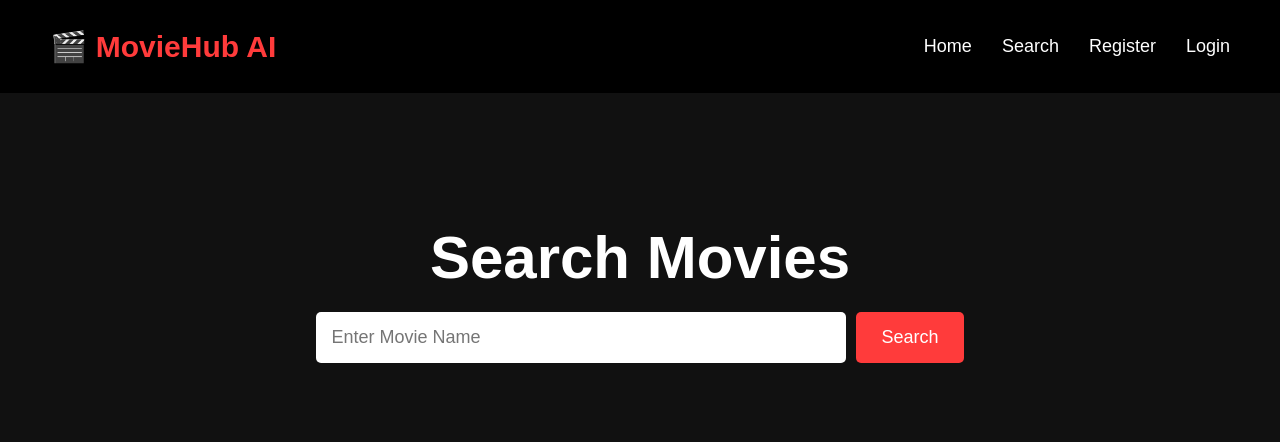
After one commit to yuvraj-shahi-011/AI-MovieRecomendation, a Flask app: page /search in a window 1280 px wide. The commit adds this page. Shown: the top 442 px of the page. Run offline with Flask 3, Linux system fonts and the light colour scheme.

Commit message:
Add authentication, movie search, OMDb integration and UI improvements

```diff
--- a/app.py
+++ b/app.py
@@ -1,46 +1,58 @@
 from flask import Flask, render_template, request, redirect, session
+from dotenv import load_dotenv
+from pathlib import Path
 import sqlite3
+import requests
+import os
+
+# Load .env from same folder as app.py
+env_path = Path(__file__).parent / ".env"
+load_dotenv(dotenv_path=env_path)
+
+OMDB_API_KEY = os.getenv("OMDB_API_KEY")
+SECRET_KEY = os.getenv("SECRET_KEY")
+
+print("ENV FILE:", env_path)
+print("OMDB_API_KEY =", OMDB_API_KEY)
+print("SECRET_KEY =", SECRET_KEY)
 
 app = Flask(__name__)
-
-# Secret Key for Session
-app.secret_key = "moviehub_secret_key"
+app.secret_key = SECRET_KEY
 
 
 # HOME PAGE
 @app.route("/")
 def home():
 
-    popular = [
-        {
-            "title": "The Dark Knight",
-            "vote_average": 9.0,
-            "poster_path": "/qJ2tW6WMUDux911r6m7haRef0WH.jpg"
-        },
-        {
-            "title": "Avengers: Endgame",
-            "vote_average": 8.8,
-            "poster_path": "/or06FN3Dka5tukK1e9sl16pB3iy.jpg"
-        },
-        {
-            "title": "Joker",
-            "vote_average": 8.4,
-            "poster_path": "/udDclJoHjfjb8Ekgsd4FDteOkCU.jpg"
-        },
-        {
-            "title": "Batman Begins",
-            "vote_average": 8.2,
-            "poster_path": "/4MpN4kIEqUjW8OPtOQJXlTdHiJV.jpg"
-        }
+    movie_names = [
+        "The Dark Knight",
+        "Interstellar",
+        "Joker",
+        "Avengers: Endgame"
     ]
+
+    popular = []
+
+    for name in movie_names:
+        try:
+            url = f"https://www.omdbapi.com/?apikey={OMDB_API_KEY}&t={name}"
+            response = requests.get(url, timeout=10)
+            data = response.json()
+
+            if data.get("Response") == "True":
+                popular.append({
+                    "title": data.get("Title"),
+                    "poster": data.get("Poster")
+                })
+
+        except Exception as e:
+            print("Error:", e)
 
     return render_template(
         "index.html",
         popular=popular,
         user=session.get("user")
     )
-
-
 # REGISTER
 @app.route("/register", methods=["GET", "POST"])
 def register():
@@ -95,13 +107,10 @@ def login():
         conn.close()
 
         if user:
-
             session["user"] = user[1]
-
             return redirect("/")
 
-        else:
-            return "Invalid Email or Password"
+        return "Invalid Email or Password"
 
     return render_template("login.html")
 
@@ -115,5 +124,33 @@ def logout():
     return redirect("/")
 
 
+# SEARCH
+@app.route("/search")
+def search():
+
+    movie = None
+
+    movie_name = request.args.get("movie")
+
+    if movie_name:
+
+        try:
+            url = f"https://www.omdbapi.com/?apikey={OMDB_API_KEY}&t={movie_name}"
+
+            response = requests.get(url, timeout=10)
+
+            movie = response.json()
+
+            if movie.get("Response") == "False":
+                movie = None
+
+        except Exception as e:
+            print("Search Error:", e)
+            movie = None
+
+    return render_template(
+        "search.html",
+        movie=movie
+    )
 if __name__ == "__main__":
     app.run(debug=True)
--- a/static/css/style.css
+++ b/static/css/style.css
@@ -1,10 +1,6 @@
-*{
+body{
     margin:0;
     padding:0;
-    box-sizing:border-box;
-}
-
-body{
     background:#111;
     color:white;
     font-family:Arial,sans-serif;
@@ -12,107 +8,211 @@ body{
 
 /* NAVBAR */
 
-nav{
+.navbar{
+    background:#000;
+    padding:20px 50px;
     display:flex;
     justify-content:space-between;
     align-items:center;
-    padding:20px 40px;
-    background:black;
 }
 
 .logo{
-    font-size:28px;
+    font-size:30px;
     font-weight:bold;
-    color:#ff4444;
+    color:#ff3b3b;
 }
 
-ul{
+.nav-links{
+    list-style:none;
     display:flex;
-    list-style:none;
+    gap:30px;
 }
 
-ul li{
-    margin-left:20px;
+.nav-links a{
+    color:white;
+    text-decoration:none;
+    font-size:18px;
+    transition:0.3s;
 }
 
-ul li a{
-    color:white;
-    text-decoration:none;
+.nav-links a:hover{
+    color:#ff3b3b;
 }
 
-/* HERO */
+/* HERO SECTION */
 
 .hero{
     text-align:center;
-    padding:60px;
+    padding:80px 20px;
 }
 
 .hero h1{
-    font-size:48px;
+    font-size:60px;
+    margin-bottom:20px;
 }
 
 .hero p{
-    margin-top:15px;
+    font-size:24px;
+    margin-bottom:30px;
+}
+
+/* SEARCH BOX */
+
+.search-box{
+    display:flex;
+    justify-content:center;
+    gap:10px;
+}
+
+.search-box input{
+    width:500px;
+    padding:15px;
+    border:none;
+    border-radius:5px;
+    font-size:18px;
+}
+
+.search-box button{
+    padding:15px 25px;
+    border:none;
+    border-radius:5px;
+    background:#ff3b3b;
+    color:white;
+    cursor:pointer;
+    font-size:18px;
+    transition:0.3s;
+}
+
+.search-box button:hover{
+    background:#ff1a1a;
+}
+
+/* MOVIES SECTION */
+
+.movies-section{
+    padding:40px;
+}
+
+.movies-section h2{
+    margin-bottom:25px;
+}
+
+.movie-grid{
+    display:grid;
+    grid-template-columns:repeat(auto-fit,minmax(220px,1fr));
+    gap:25px;
+}
+
+/* MOVIE CARD */
+
+.movie-card{
+    background:#1e1e1e;
+    padding:15px;
+    border-radius:10px;
+    text-align:center;
+    transition:all 0.3s ease;
+    cursor:pointer;
+}
+
+.movie-card:hover{
+    transform: scale(1.05);
+    box-shadow: 0 15px 35px rgba(255,59,59,0.5);
+}
+
+.movie-card img{
+    width:100%;
+    height:auto;
+    object-fit:cover;
+    border-radius:10px;
+    transition:0.3s ease;
+}
+
+.movie-card:hover img{
+    transform:scale(1.03);
+}
+
+.movie-card h3{
+    margin-top:10px;
     font-size:20px;
 }
 
-/* SEARCH */
+/* RESPONSIVE */
 
-.search-box{
-    margin-top:30px;
+@media(max-width:768px){
+
+    .navbar{
+        flex-direction:column;
+        gap:15px;
+    }
+
+    .nav-links{
+        flex-wrap:wrap;
+        justify-content:center;
+    }
+
+    .hero h1{
+        font-size:40px;
+    }
+
+    .hero p{
+        font-size:18px;
+    }
+
+    .search-box{
+        flex-direction:column;
+        align-items:center;
+    }
+
+    .search-box input{
+        width:90%;
+    }
 }
+/* FORMS */
 
-.search-box input{
+form input{
     width:400px;
     padding:15px;
     border:none;
     border-radius:5px;
+    font-size:18px;
 }
 
-.search-box button{
-    padding:15px 20px;
+form button{
+    padding:15px 25px;
     border:none;
     border-radius:5px;
-    background:#ff4444;
+    background:#ff3b3b;
     color:white;
     cursor:pointer;
-    margin-left:10px;
+    font-size:18px;
+}
+.auth-form{
+    max-width:500px;
+    margin:30px auto;
+    display:flex;
+    flex-direction:column;
+    gap:15px;
 }
 
-/* MOVIES */
-
-.section-title{
-    margin-left:20px;
-    margin-top:20px;
+.auth-form input{
+    padding:15px;
+    border:none;
+    border-radius:8px;
+    font-size:18px;
 }
 
-.movies{
-    display:flex;
-    justify-content:center;
-    gap:30px;
-    padding:30px;
-    flex-wrap:wrap;
-}
-
-.movie-card{
-    width:220px;
+.auth-form button{
+    padding:15px;
+    border:none;
+    border-radius:8px;
+    background:#ff3b3b;
+    color:white;
+    font-size:18px;
+    cursor:pointer;
     transition:0.3s;
 }
 
-.movie-card:hover{
-    transform:scale(1.05);
+.auth-form button:hover{
+    background:#ff1a1a;
+    transform:translateY(-2px);
 }
-
-.movie-card img{
-    width:100%;
-    border-radius:10px;
-}
-
-.movie-card h3{
-    text-align:center;
-    margin-top:10px;
-}
-
-.movie-card p{
-    text-align:center;
-}
--- /dev/null
+++ b/templates/base.html
@@ -0,0 +1,45 @@
+<!DOCTYPE html>
+<html lang="en">
+<head>
+    <meta charset="UTF-8">
+    <meta name="viewport" content="width=device-width, initial-scale=1.0">
+    <title>{% block title %}MovieHub AI{% endblock %}</title>
+
+    <link rel="stylesheet"
+          href="{{ url_for('static', filename='css/style.css') }}">
+</head>
+<body>
+
+<nav class="navbar">
+
+    <div class="logo">
+        🎬 MovieHub AI
+    </div>
+
+    <ul class="nav-links">
+
+        <li><a href="/">Home</a></li>
+
+        <li><a href="/search">Search</a></li>
+
+        {% if user %}
+
+            <li><a href="/watchlist">Watchlist</a></li>
+            <li><a href="/logout">Logout</a></li>
+
+        {% else %}
+
+            <li><a href="/register">Register</a></li>
+            <li><a href="/login">Login</a></li>
+
+        {% endif %}
+
+    </ul>
+
+</nav>
+
+{% block content %}
+{% endblock %}
+
+</body>
+</html>
--- /dev/null
+++ b/templates/search.html
@@ -0,0 +1,72 @@
+{% extends "base.html" %}
+
+{% block title %}
+Search Movies
+{% endblock %}
+
+{% block content %}
+
+<section class="hero">
+
+    <h1>Search Movies</h1>
+
+    <form action="/search" method="GET" class="search-box">
+
+        <input
+            type="text"
+            name="movie"
+            placeholder="Enter Movie Name"
+            required>
+
+        <button type="submit">
+            Search
+        </button>
+
+    </form>
+
+</section>
+
+{% if movie and movie.Response == "True" %}
+
+<section class="movies-section">
+
+    <div class="movie-card" style="max-width:700px;margin:auto;">
+
+        <img src="{{ movie.Poster }}"
+             alt="{{ movie.Title }}">
+
+        <h2>{{ movie.Title }}</h2>
+
+        <p>⭐ IMDb Rating: {{ movie.imdbRating }}</p>
+
+        <p>📅 Year: {{ movie.Year }}</p>
+
+        <p>🎭 Genre: {{ movie.Genre }}</p>
+
+        <p>🎬 Director: {{ movie.Director }}</p>
+
+        <p><strong>Actors:</strong> {{ movie.Actors }}</p>
+
+        <p>{{ movie.Plot }}</p>
+
+    </div>
+
+</section>
+
+{% elif movie and movie.Response == "False" %}
+
+<section class="movies-section">
+
+    <div class="movie-card">
+
+        <h2>Movie Not Found</h2>
+
+        <p>Try another movie name.</p>
+
+    </div>
+
+</section>
+
+{% endif %}
+
+{% endblock %}
```
Also changed, not shown: templates/index.html (+24 -38 lines), templates/login.html (+18 -16 lines), templates/register.html (+17 -15 lines), test_omdb.py (added, +9 -0 lines).
